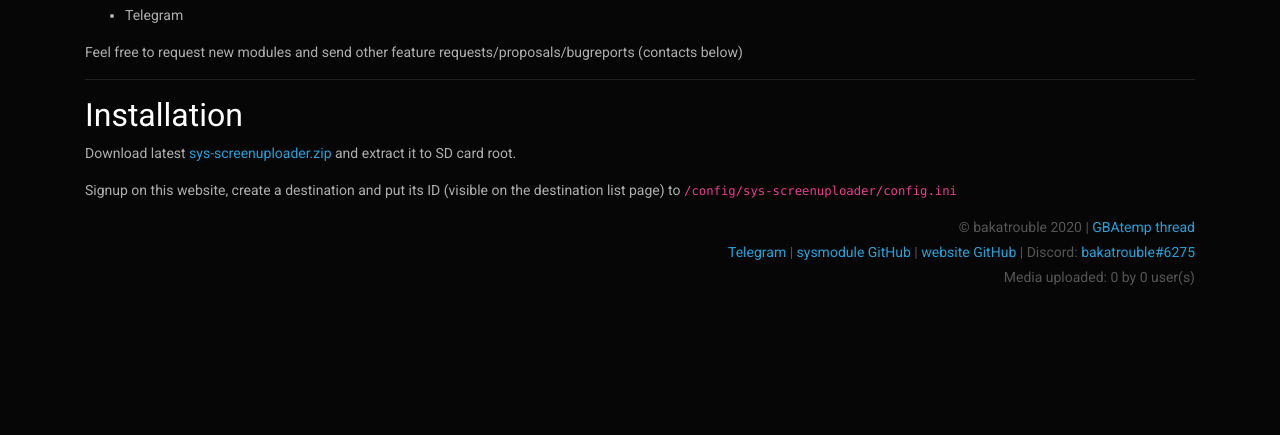
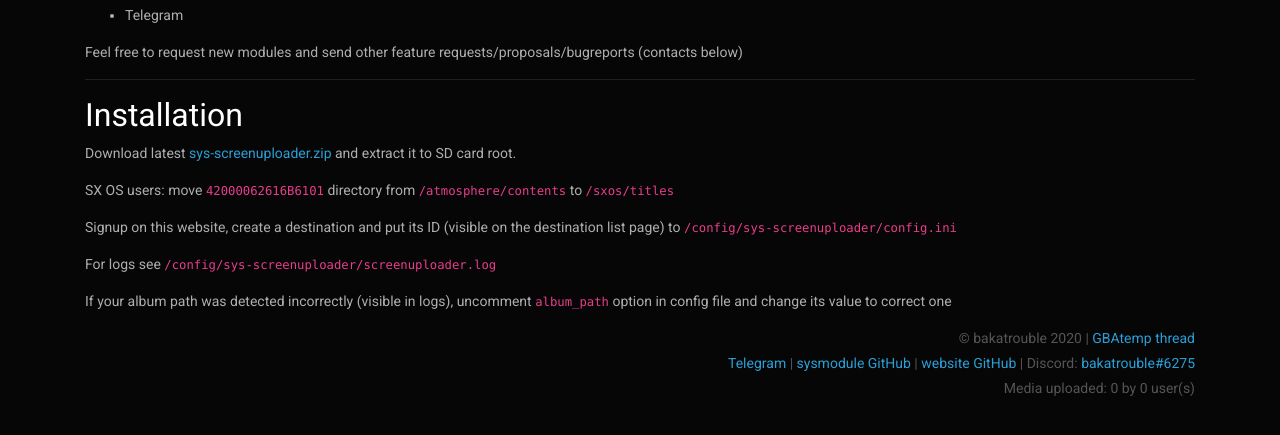
Before and after one commit to bakatrouble/sys-screenuploader-web, a Django app: page / in a window 1280 px wide. Shown: the part 270-705 px from the top of the page. Run offline with Django 3.2, Linux system fonts and the light colour scheme; data that the repository does not hold is empty; parts of the project's set-up code (start-up, migrations or seed data) failed here and were passed over; some libraries are stand-ins or nearby versions.

Commit message:
update index page

```diff
--- a/app/templates/index.html
+++ b/app/templates/index.html
@@ -7,11 +7,11 @@
         <h1>sys-screenuploader</h1>
 
         <p>
-        This is a forwarding service for <a href="https://github.com/bakatrouble/sys-screenuploader" target="_blank">sys-screenuploader</a>.
+            This is a forwarding service for <a href="https://github.com/bakatrouble/sys-screenuploader" target="_blank">sys-screenuploader</a>.
         </p>
 
         <p>
-        <code>sys-screenuploader</code> is a sysmodule which monitors <code>/Nintendo/Album</code> directory on your SD card for new files and uploads them to this website for further processing.
+            <code>sys-screenuploader</code> is a sysmodule which monitors <code>/Nintendo/Album</code> directory on your SD card for new files and uploads them to this website for further processing.
         </p>
 
         <hr>
@@ -21,17 +21,29 @@
             <li>Telegram</li>
         </ul>
 
-        <p>Feel free to request new modules and send other feature requests/proposals/bugreports (contacts below)</p>
+        <p>
+            Feel free to request new modules and send other feature requests/proposals/bugreports (contacts below)
+        </p>
 
         <hr>
 
         <h4>Installation</h4>
         <p>
-        Download latest <a href="https://github.com/bakatrouble/sys-screenuploader/releases/latest" target="_blank">sys-screenuploader.zip</a>
-        and extract it to SD card root.
+            Download latest <a href="https://github.com/bakatrouble/sys-screenuploader/releases/latest" target="_blank">sys-screenuploader.zip</a>
+            and extract it to SD card root.
         </p>
         <p>
-        Signup on this website, create a destination and put its ID (visible on the destination list page) to <code>/config/sys-screenuploader/config.ini</code>
+            SX OS users: move <code>42000062616B6101</code> directory from <code>/atmosphere/contents</code> to <code>/sxos/titles</code>
         </p>
+        <p>
+            Signup on this website, create a destination and put its ID (visible on the destination list page) to <code>/config/sys-screenuploader/config.ini</code>
+        </p>
+        <p>
+            For logs see <code>/config/sys-screenuploader/screenuploader.log</code>
+        </p>
+        <p>
+            If your album path was detected incorrectly (visible in logs), uncomment <code>album_path</code> option in config file and change its value to correct one
+        </p>
+
     </div>
 {% endblock %}
```
